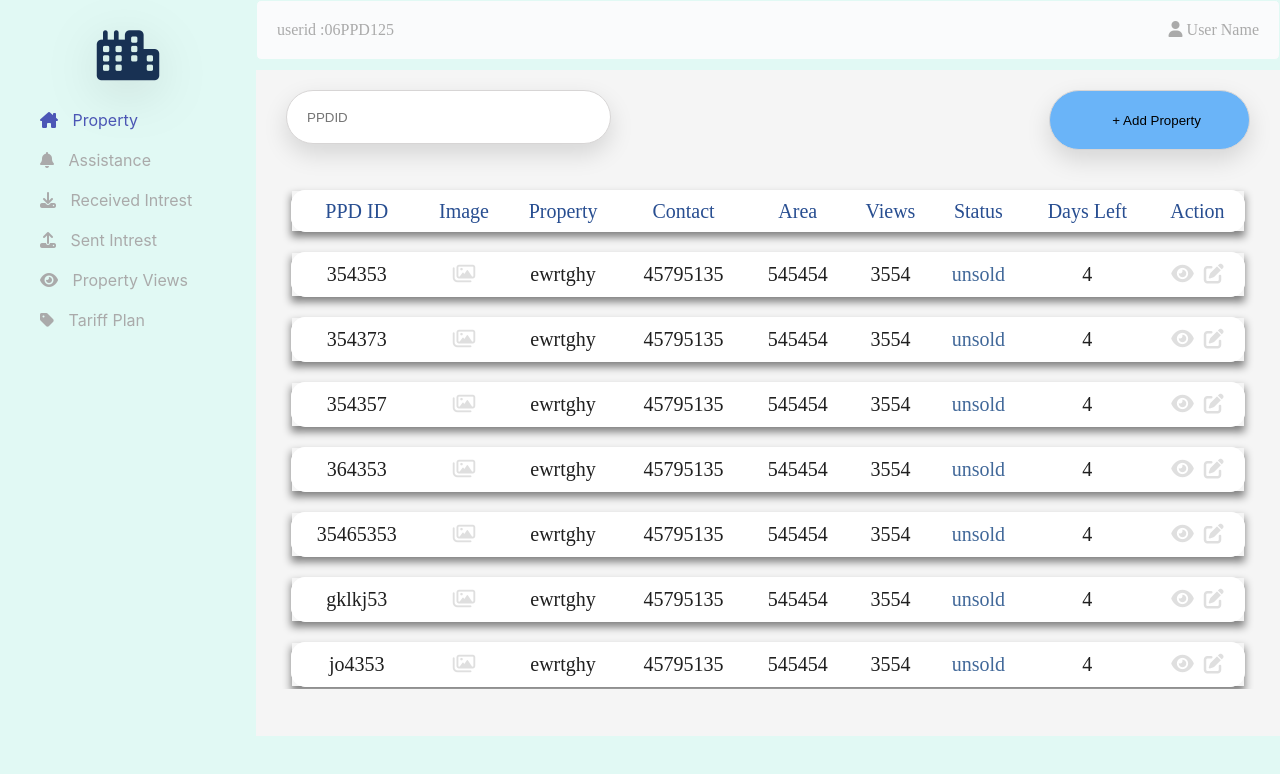
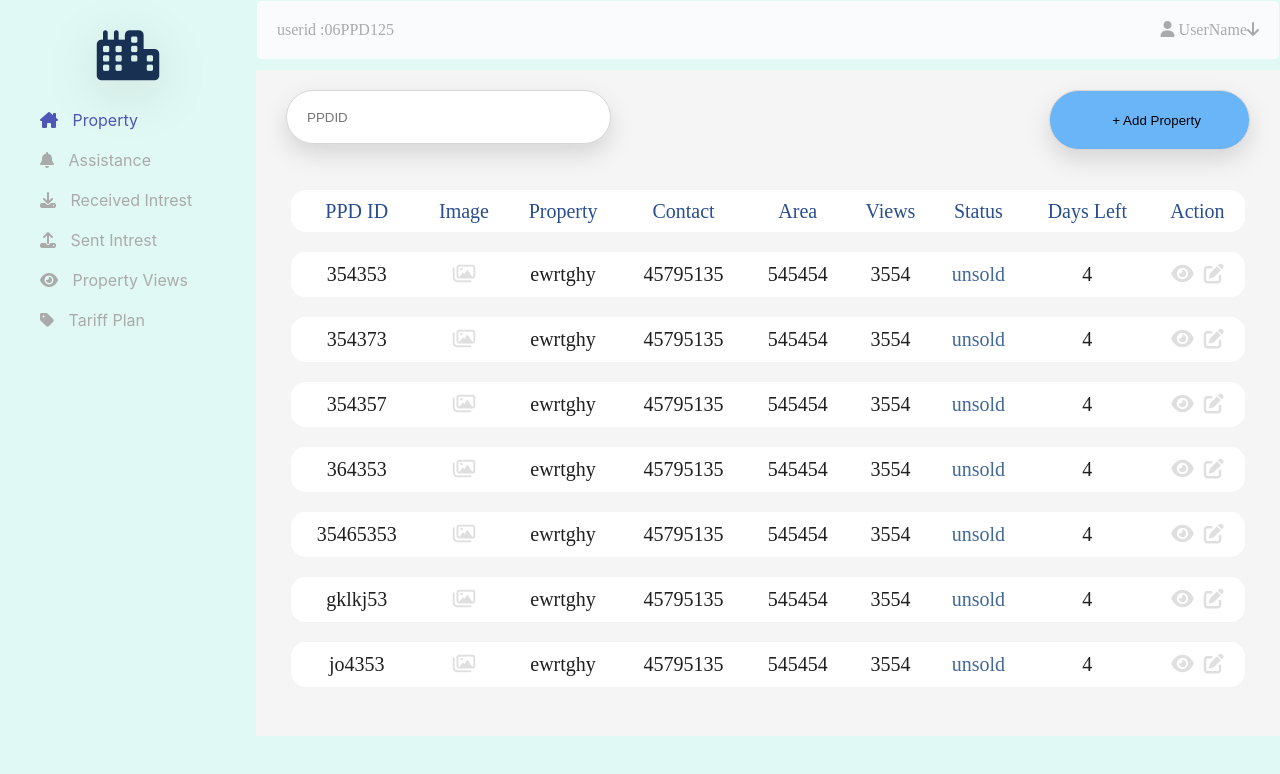
Before and after one commit to dadiprasanth/frontend, a React (Create React App) app: page /property in a window 1280 px wide. Shown: the top 774 px of the page. Built offline with nearby package versions, Linux system fonts and the light colour scheme.

Commit message:
added logout option

```diff
--- a/src/App.css
+++ b/src/App.css
@@ -1,5 +1,5 @@
 .bigcontainer{
-    margin-top:10px;
+    margin-top:5px;
     padding: 30px;
     background:#fafbfc;
 
--- a/src/components/addproperty/mainForm.css
+++ b/src/components/addproperty/mainForm.css
@@ -34,6 +34,7 @@
     filter:drop-shadow( 0px 10px 25px rgba(0, 0, 0, 0.13));
 
   }
+
   /*---------------------------header css  -----------------------*/
   header{
     display:flex;
@@ -46,6 +47,12 @@
     color:#AAAAAA;
 
     font-family: 'Source Sans Pro';
+  }
+  .pop{
+    border:1px solid #E1F9F4;
+    text-align: center;
+    background-color: #E1F9F4;
+    border-radius: 10px;
   }
   /*----------------------strip---------------------------*/
   .strip{
@@ -190,7 +197,7 @@
       border-radius:10px;
       border:1px;
       height:30px;
-      box-shadow: -5px 10px 18px #888888;
+
       margin:10px;
       color:#E1F9F4;
     }
--- a/src/components/header.js
+++ b/src/components/header.js
@@ -1,9 +1,34 @@
+import { useState } from "react";
+import {useNavigate} from "react-router-dom"
 const Header=()=>{
+    const nav=useNavigate()
+    const[pop,setpop]=useState(false)
+    const popfun=()=>{
+        if(!pop){
+            return(
+                <><i class="fa fa-arrow-down" aria-hidden="true"></i></>
+            )
+        }else{
+            return(
+                <><i class="fa fa-arrow-up" aria-hidden="true"></i>
+                <div class="pop" onClick={()=>nav("/login")}>logout</div>
+                </>
+            )
+
+        }
+    }
     return(
         <div className="top">
         <header>
             <div>userid :06PPD125</div>
-            <div><i class="fa-solid fa-user"></i> User Name</div>
+            <div>
+            <div>
+                <span onClick={()=>setpop(!pop)}><i class="fa-solid fa-user"></i> UserName
+                 <span>{popfun()}</span>
+                </span>
+            </div>
+            </div>
+
         </header>
         </div>
     )
--- a/src/components/home/search.css
+++ b/src/components/home/search.css
@@ -28,7 +28,7 @@
     padding: 10px;
     justify-items: normal;
     justify-content:none ;
-    /* font-family: Source Sans Pro; */
+
     font-size: 0px;
     font-weight: 00;
     line-height: 0px;
--- a/src/components/home/table.css
+++ b/src/components/home/table.css
@@ -9,7 +9,7 @@ table{
 }
 .table-row{
     box-sizing: border-box;
-    box-shadow: 0px 5px 8px 0px gray;
+
     background-color:#FFFFFF;
 }
 
```
